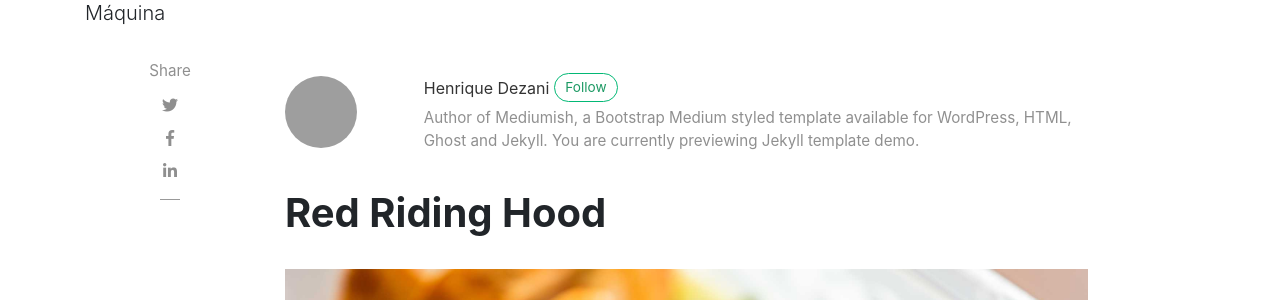
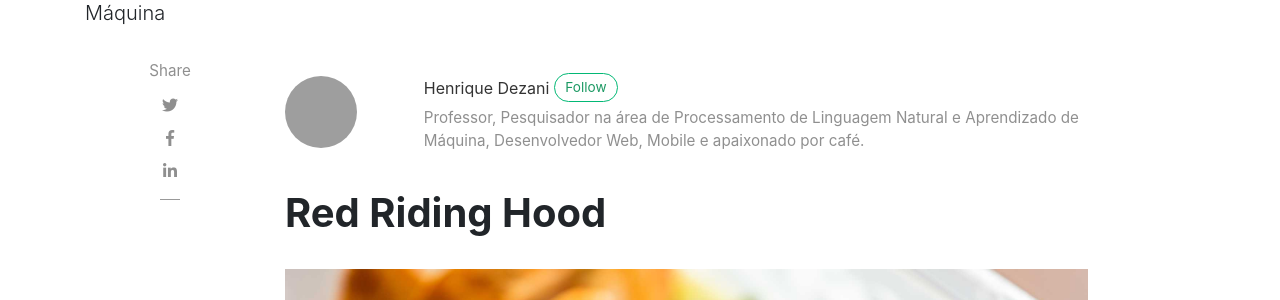
Before and after one commit to henriquedezani/henriquedezani.github.io, a Jekyll site: the page built from _posts/2018-01-12-red-riding.md, in a window 1280 px wide and 900 px high. Shown: the part 185-485 px from the top of the window. Built offline with Jekyll 4.4.1, drawn with Linux system fonts in a browser that asks for light colours; nearby versions of some CDN libraries; comment, search, counter and statistics services are not loaded; grey boxes are pictures that could not be loaded.

Commit message:
Versão inicial

```diff
--- a/_config.yml
+++ b/_config.yml
@@ -20,7 +20,7 @@ authors:
     email: wowthemesnet@gmail.com
     web: https://www.wowthemes.net
     twitter: https://twitter.com/wowthemesnet
-    description: "Author of Mediumish, a Bootstrap Medium styled template available for WordPress, HTML, Ghost and Jekyll. You are currently previewing Jekyll template demo."
+    description: "Professor, Pesquisador na área de Processamento de Linguagem Natural e Aprendizado de Máquina, Desenvolvedor Web, Mobile e apaixonado por café."
   # john:
   #   name: John
   #   display_name: John
--- a/_layouts/post.html
+++ b/_layouts/post.html
@@ -16,7 +16,7 @@ post_class: post-template
         </div>
 
         <!-- Post -->
-        {% assign author = site.authors[page.author] %}
+        <!-- {% assign author = site.authors[page.author] %} -->
 
         <div class="col-md-9 flex-first flex-md-unordered">
             <div class="mainheading">
```
Also changed, not shown: assets/images/avatar.jpg (added), assets/images/avatar_old.png (renamed from assets/images/avatar.png).
